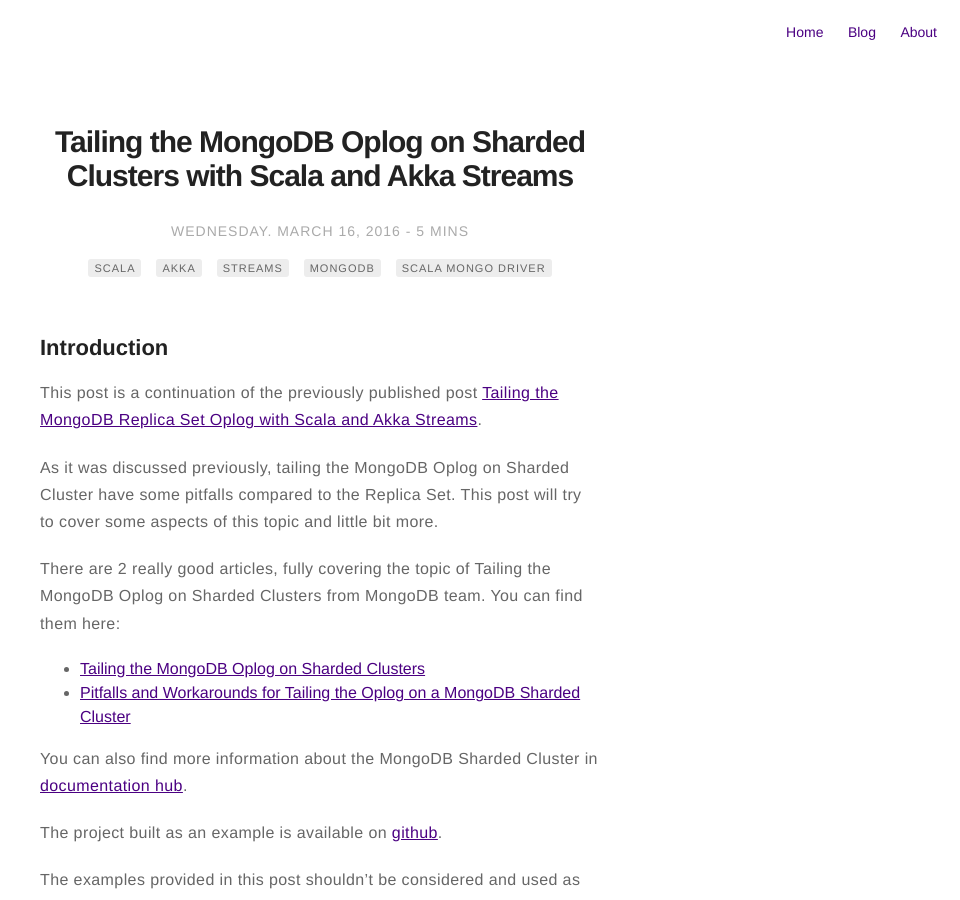
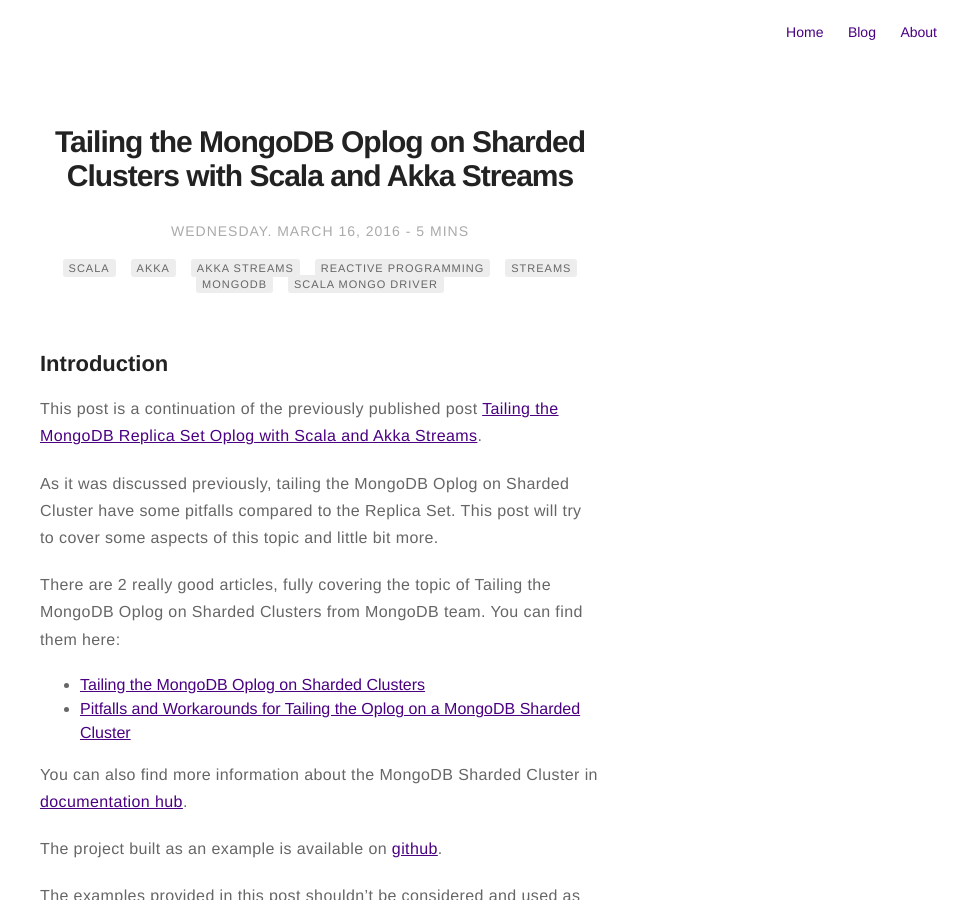
Before and after one commit to htimur/htimur.github.io, a Jekyll site: the page built from _posts/2016-03-03-tailing_the_mongodb_oplog_on_sharded_clusters_with_scala_and_akka_streams.markdown, in a window 1280 px wide and 900 px high. Shown: the whole window, without its empty margins (320-1280 px from the left). Built offline with Jekyll 4.4.1, drawn with Linux system fonts in a browser that asks for light colours; comment, search, counter and statistics services are not loaded; some of the changed text lies outside the part shown.

Commit message:
links updated

```diff
--- a/_posts/2016-02-27-tailing_the_mongodb_replica_set_oplog_with_scala_and_akka_streams.markdown
+++ b/_posts/2016-02-27-tailing_the_mongodb_replica_set_oplog_with_scala_and_akka_streams.markdown
@@ -6,6 +6,7 @@ tag:
 - scala
 - akka
 - streams
+- reactive programming
 - mongodb
 - scala mongo driver
 blog: true
--- a/_posts/2016-03-03-tailing_the_mongodb_oplog_on_sharded_clusters_with_scala_and_akka_streams.markdown
+++ b/_posts/2016-03-03-tailing_the_mongodb_oplog_on_sharded_clusters_with_scala_and_akka_streams.markdown
@@ -5,6 +5,8 @@ date: 2016-03-16 21:00
 tag:
 - scala
 - akka
+- akka streams
+- reactive programming
 - streams
 - mongodb
 - scala mongo driver
```
Also changed, not shown: other parts of _posts/2016-03-03-tailing_the_mongodb_oplog_on_sharded_clusters_with_scala_and_akka_streams.markdown (+1 -1 lines).
